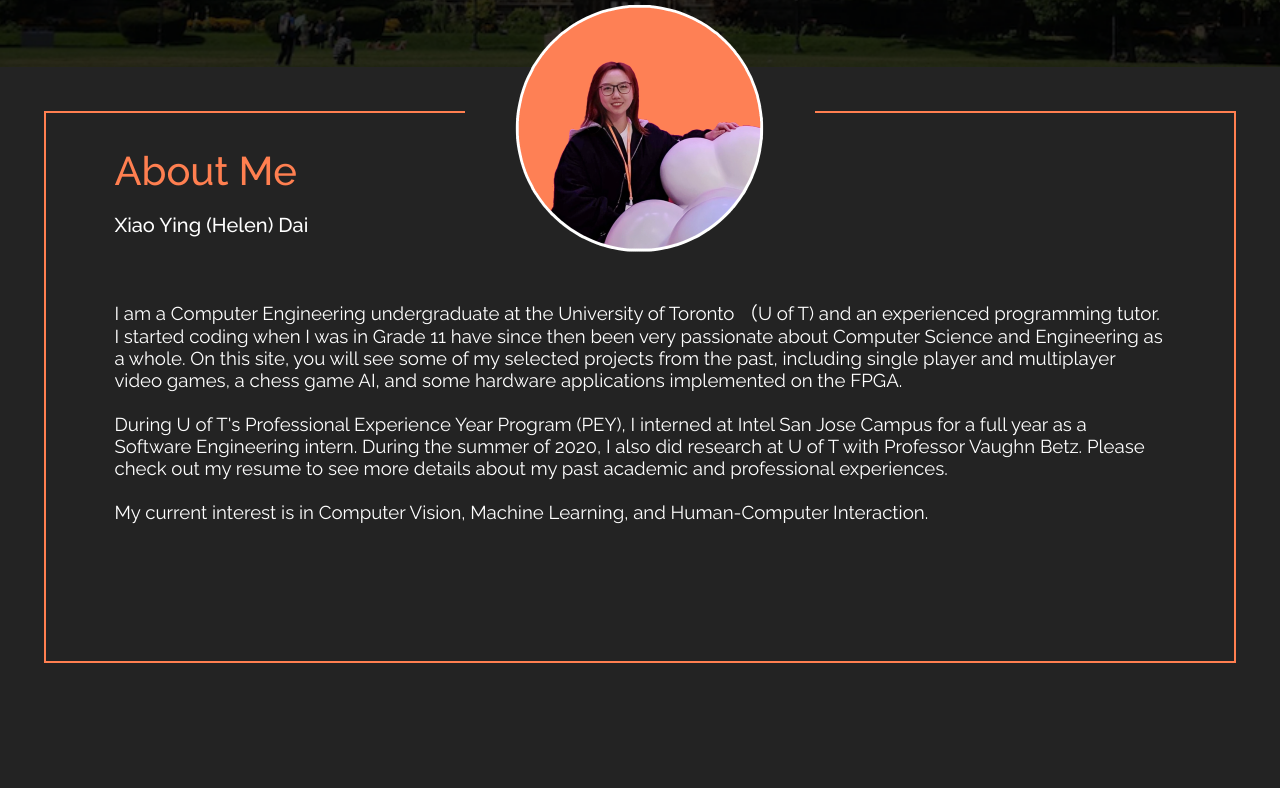
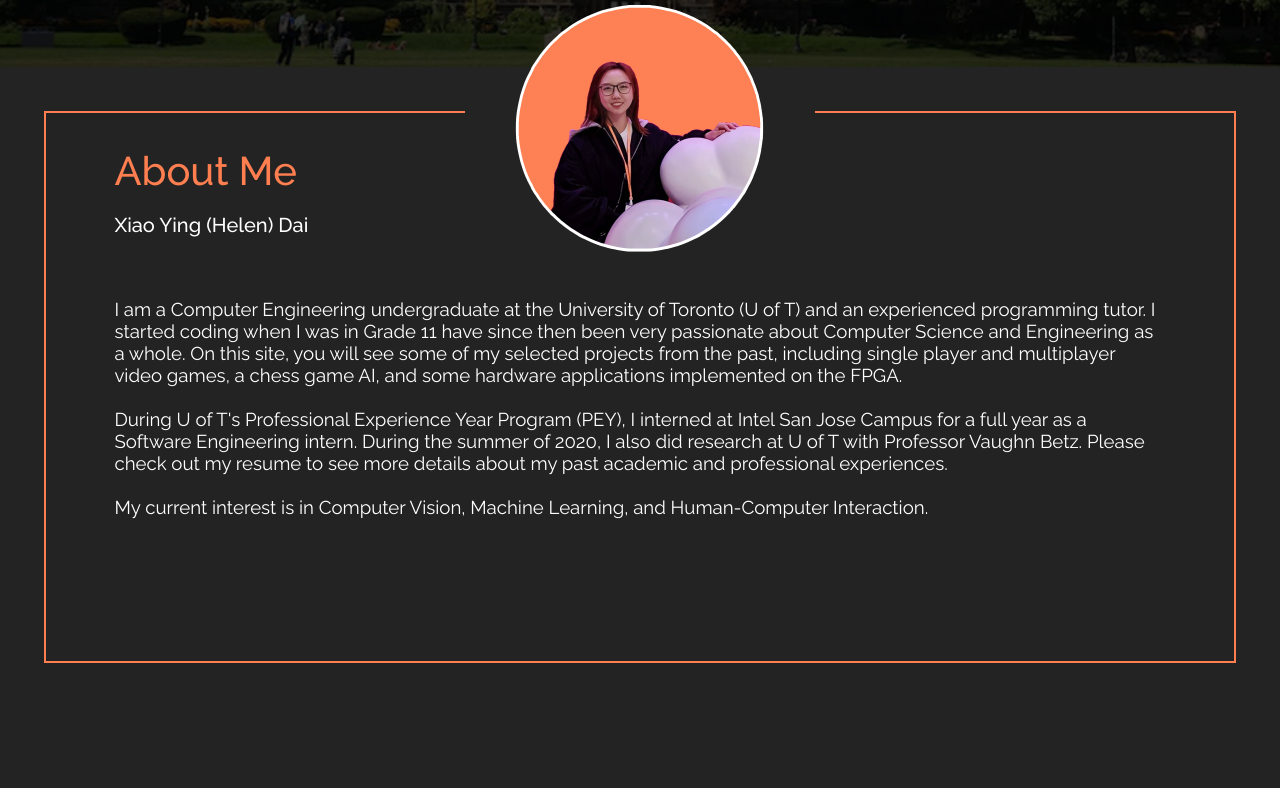
Before and after one commit to helen-23/personal_website, a plain HTML site: page index.html in a window 1280 px wide. Shown: the part 793-1581 px from the top of the page. Drawn offline with Linux system fonts and the light colour scheme.

Commit message:
minor changes

```diff
--- a/index.html
+++ b/index.html
@@ -36,7 +36,7 @@
                     <span>Xiao Ying (Helen) Dai</span>
                 </h1>
                 <p>
-                    I am a Computer Engineering undergraduate at the University of Toronto （U of T) and an experienced programming tutor.
+                    I am a Computer Engineering undergraduate at the University of Toronto (U of T) and an experienced programming tutor.
                     I started coding when I was in Grade 11 have since then been very passionate about Computer Science
                     and Engineering as a whole. On this site, you will see some of my selected projects from the past, including single player and
                     multiplayer video games, a chess game AI, and some hardware applications implemented
```
